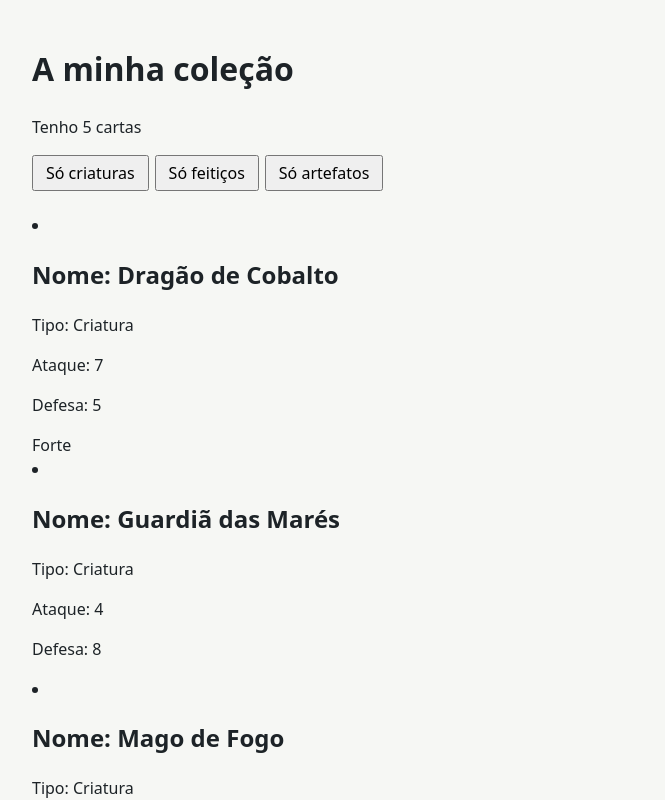
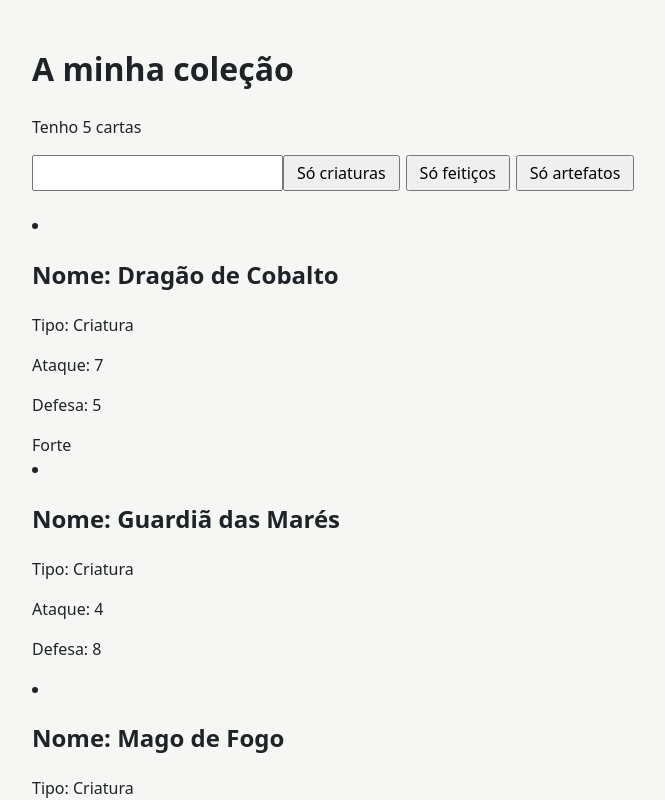
Before and after one commit to tomas881/ficha3-TomasJardim, a React (Vite) app: page / in a window 1280 px wide. Shown: the top 800 px of the page, without its empty margins (288-953 px from the left). Built offline with nearby package versions, Linux system fonts and the light colour scheme.

Commit message:
feat: barra de pesquisa

```diff
--- a/src/App.jsx
+++ b/src/App.jsx
@@ -22,15 +22,26 @@ const cards = [
 
 function App() {
   const [filter, setFilter] = useState("Todas");
-  const visible = cards.filter(
-    (card) => filter === "Todas" || card.type === filter);
+  const [search, setSearch] = useState("");
+  const visible = cards.filter((card) => {
+   const filtro =
+   filter === "Todas" || card.type === filter;
+
+   const correspondeSearch =
+   card.name.toLowerCase().includes(search.toLowerCase());
+   return filtro && correspondeSearch;
+  });
   return (
     <main>
       <h1>A minha coleção</h1>
-    <p>Tenho {cards.length} cartas</p>
+    <p>Tenho {visible.length} cartas</p>
+    <input
+    value={search}
+    onChange={(e) => setSearch(e.target.value)}/>
     <button onClick={() => setFilter("Criatura")}> Só criaturas</button>
     <button onClick={() => setFilter("Feitiço")}> Só feitiços</button>
     <button onClick={() => setFilter("Artefato")}> Só artefatos</button>
+
     <p>{visible.map((card, index) => (
       <Card key = {index} card={card}/>
     ))}</p>
```
